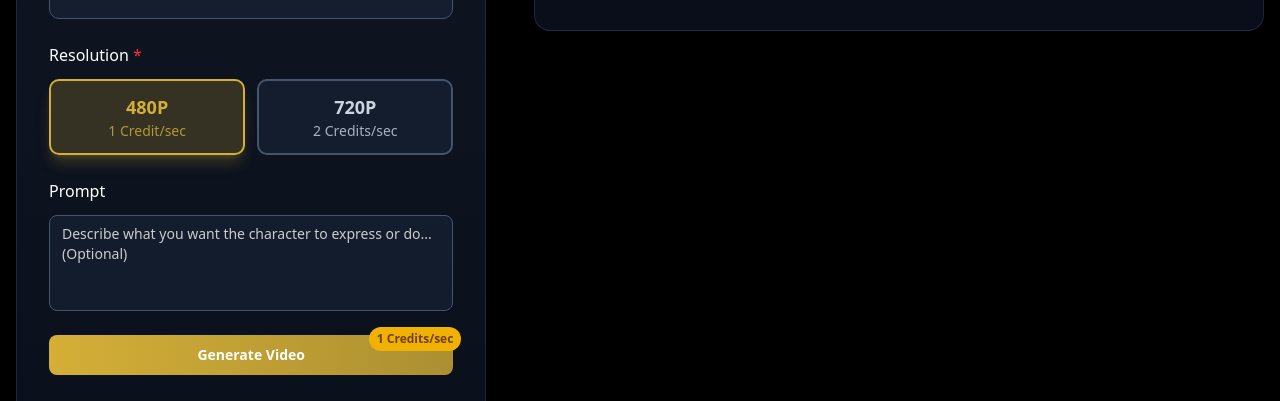
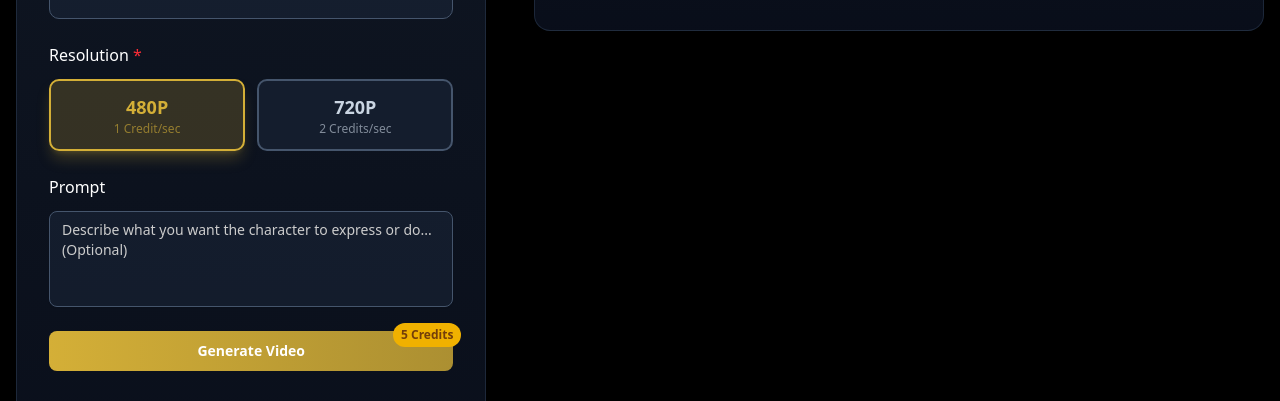
Before and after one commit to cy-code-ll/InfiniteTalk, a Next.js app: page /infinitetalk in a window 1280 px wide. Shown: the part 820-1221 px from the top of the page. Built offline with nearby package versions, Linux system fonts and the light colour scheme; no server answers.

Commit message:
更新积分计算

```diff
--- a/app/infinitetalk/InfiniteTalkGenerator.tsx
+++ b/app/infinitetalk/InfiniteTalkGenerator.tsx
@@ -6,6 +6,7 @@ import { Textarea } from '../../components/ui/textarea';
 import { Progress } from '../../components/ui/progress';
 import { useToast } from '../../components/ui/toast-provider';
 import { useUser, useClerk } from '@clerk/nextjs';
+import { useUserInfo } from '@/lib/providers';
 import { Upload, X, Download, Play, Pause, FileAudio } from 'lucide-react';
 import { api } from '@/lib/api';
 import { cn } from '@/lib/utils';
@@ -67,6 +68,7 @@ export default function InfiniteTalkGenerator() {
   const { isSignedIn } = useUser();
   const { openSignIn } = useClerk();
   const toast = useToast();
+  const { userInfo } = useUserInfo();
 
   // Form state
   const [selectedImage, setSelectedImage] = useState<File | null>(null);
@@ -198,12 +200,22 @@ export default function InfiniteTalkGenerator() {
     }
   };
 
-  // 计算积分消耗
+  // 计算积分消耗 - 新规则：5s以下固定积分，5s以上按秒计算
   const calculateCredits = (): number => {
     if (audioDuration === 0) return 0;
-    // 两种模式都根据分辨率计算积分
-    const creditsPerSecond = resolution === '480p' ? 1 : 2;
-    return audioDuration * creditsPerSecond;
+
+    // 音乐时长向上取整
+    const roundedDuration = Math.ceil(audioDuration);
+
+    // 新规则：5秒以下固定积分，5秒以上按秒计算
+    if (roundedDuration <= 5) {
+      // 5秒以下：480P=5积分，720P=10积分
+      return resolution === '480p' ? 5 : 10;
+    } else {
+      // 5秒以上：480P=1积分/秒，720P=2积分/秒
+      const creditsPerSecond = resolution === '480p' ? 1 : 2;
+      return roundedDuration * creditsPerSecond;
+    }
   };
 
   // 验证表单
@@ -223,6 +235,18 @@ export default function InfiniteTalkGenerator() {
     // 检查登录状态
     if (!isSignedIn) {
       openSignIn();
+      return;
+    }
+
+    // 检查用户积分
+    if (!userInfo) {
+      toast.error('User information not available, please try again');
+      return;
+    }
+
+    const requiredCredits = calculateCredits();
+    if (userInfo.total_credits < requiredCredits) {
+      toast.error(`Insufficient credits. You need ${requiredCredits} credits but only have ${userInfo.total_credits} credits. Please purchase more credits.`);
       return;
     }
 
@@ -474,7 +498,8 @@ export default function InfiniteTalkGenerator() {
                   >
                     <div className="text-center">
                       <div className="text-lg font-bold">480P</div>
-                      <div className="text-sm opacity-80">1 Credit/sec</div>
+
+                      <div className="text-xs opacity-60"> 1 Credit/sec</div>
                     </div>
                   </button>
                   <button
@@ -489,7 +514,8 @@ export default function InfiniteTalkGenerator() {
                   >
                     <div className="text-center">
                       <div className="text-lg font-bold">720P</div>
-                      <div className="text-sm opacity-80">2 Credits/sec</div>
+
+                      <div className="text-xs opacity-60"> 2 Credits/sec</div>
                     </div>
                   </button>
                 </div>
@@ -518,7 +544,7 @@ export default function InfiniteTalkGenerator() {
               {/* Credit cost label */}
               <div className="absolute -top-2 -right-2 bg-yellow-500 text-yellow-900 px-2 py-1 rounded-full text-xs font-bold">
                 {audioDuration > 0 ? `${calculateCredits()} Credits` :
-                  `${resolution === '480p' ? '1' : '2'} Credits/sec`}
+                  `${resolution === '480p' ? '5' : '10'} Credits`}
               </div>
             </div>
 
--- a/app/pricing/PricingFAQ.tsx
+++ b/app/pricing/PricingFAQ.tsx
@@ -24,6 +24,10 @@ export default function PricingFAQ() {
     {
       question: 'What are credits?',
       answer: 'Credits are used to generate videos and images. Different features consume different amounts of credits based on complexity.'
+    },
+    {
+      question: 'How are video generation credits calculated?',
+      answer: 'Our endpoint starts at 5 credits per 5 seconds (480p) or 10 credits per 5 seconds (720p) of video generation, with a maximum generation length of 10 minutes. For videos 5 seconds or less: 480P costs 5 credits, 720P costs 10 credits. For videos longer than 5 seconds: 480P costs 1 credit per second, 720P costs 2 credits per second. Audio duration is rounded up to the nearest second.'
     },
     {
       question: 'What payment methods do you accept?',
--- a/components/multi/MultiHero.tsx
+++ b/components/multi/MultiHero.tsx
@@ -9,6 +9,7 @@ import { Upload, Play, Download, Loader2, X, HelpCircle } from 'lucide-react';
 import { api } from '@/lib/api';
 import { useToast } from '../ui/toast-provider';
 import { useAuth, useClerk } from '@clerk/nextjs';
+import { useUserInfo } from '@/lib/providers';
 import { Tooltip, TooltipContent, TooltipProvider, TooltipTrigger } from '../ui/tooltip';
 
 interface GenerationState {
@@ -40,6 +41,7 @@ export default function MultiHero() {
   const toast = useToast();
   const { isSignedIn } = useAuth();
   const { openSignIn } = useClerk();
+  const { userInfo } = useUserInfo();
 
   // 检查登录状态
   const checkAuthAndProceed = (callback: () => void) => {
@@ -50,12 +52,12 @@ export default function MultiHero() {
     callback();
   };
 
-  // 获取音频时长
+  // 获取音频时长 - 向上取整
   const getAudioDuration = (file: File): Promise<number> => {
     return new Promise((resolve) => {
       const audio = new Audio();
       audio.onloadedmetadata = () => {
-        resolve(audio.duration);
+        resolve(Math.ceil(audio.duration)); // 向上取整
       };
       audio.onerror = () => {
         resolve(0); // 如果出错，返回0
@@ -101,10 +103,31 @@ export default function MultiHero() {
     });
   };
 
+  // 计算积分消耗
+  const calculateCredits = (): number => {
+    if (leftAudioDuration === 0 || rightAudioDuration === 0) return 0;
+
+    const maxDuration = Math.max(leftAudioDuration, rightAudioDuration);
+
+    // 新规则：5秒以下固定积分，5秒以上按秒计算
+    if (maxDuration <= 5) {
+      return resolution === '480p' ? 5 : 10;
+    } else {
+      const creditsPerSecond = resolution === '480p' ? 1 : 2;
+      return maxDuration * creditsPerSecond;
+    }
+  };
+
   const handleGenerate = async () => {
     // 检查用户是否登录
     if (!isSignedIn) {
       openSignIn();
+      return;
+    }
+
+    // 检查用户积分
+    if (!userInfo) {
+      toast.error('User information not available, please try again');
       return;
     }
 
@@ -113,9 +136,14 @@ export default function MultiHero() {
       return;
     }
 
-
     if (leftAudioDuration === 0 || rightAudioDuration === 0) {
       toast.info('Could not get audio duration');
+      return;
+    }
+
+    const requiredCredits = calculateCredits();
+    if (userInfo.total_credits < requiredCredits) {
+      toast.error(`Insufficient credits. You need ${requiredCredits} credits but only have ${userInfo.total_credits} credits. Please purchase more credits.`);
       return;
     }
 
@@ -437,10 +465,7 @@ export default function MultiHero() {
 
               {/* Generate Button */}
               <div className="space-y-3 relative">
-                {/* Credits Label */}
-                <div className="absolute -top-8 right-0 text-xs text-muted-foreground">
-                  {resolution === '480p' ? '1 Credits/sec' : '2 Credits/sec'}
-                </div>
+
                 <Button
                   onClick={handleGenerate}
                   className="w-full h-12 text-lg font-semibold bg-primary hover:bg-primary/90 text-primary-foreground"
@@ -457,19 +482,29 @@ export default function MultiHero() {
 
                 {/* Credits Info */}
                 <div className="text-center space-y-2">
-                  <div className="flex items-center justify-center gap-4 text-sm text-muted-foreground">
+
+                  <div className="flex items-center justify-center gap-4 text-xs text-muted-foreground/70">
                     <div className="flex items-center gap-1">
-                      <span className="w-2 h-2 bg-primary rounded-full"></span>
-                      <span>480P: 1 credits/sec</span>
+                      <span className="w-1.5 h-1.5 bg-primary/50 rounded-full"></span>
+                      <span>480P:  1 credit/sec</span>
                     </div>
                     <div className="flex items-center gap-1">
-                      <span className="w-2 h-2 bg-primary/70 rounded-full"></span>
-                      <span>720P: 2 credits/sec</span>
+                      <span className="w-1.5 h-1.5 bg-primary/30 rounded-full"></span>
+                      <span>720P:  2 credits/sec</span>
                     </div>
                   </div>
                   {leftAudioFile && rightAudioFile && (leftAudioDuration > 0 || rightAudioDuration > 0) && (
                     <div className="text-xs text-muted-foreground/70">
-                      Estimated cost: {resolution === '480p' ? Math.ceil(Math.max(leftAudioDuration, rightAudioDuration) * 1) : Math.ceil(Math.max(leftAudioDuration, rightAudioDuration) * 2)} credits
+                      Estimated cost: {(() => {
+                        const maxDuration = Math.max(leftAudioDuration, rightAudioDuration);
+                        // 新规则：5秒以下固定积分，5秒以上按秒计算
+                        if (maxDuration <= 5) {
+                          return resolution === '480p' ? 5 : 10;
+                        } else {
+                          const creditsPerSecond = resolution === '480p' ? 1 : 2;
+                          return maxDuration * creditsPerSecond;
+                        }
+                      })()} credits
                     </div>
                   )}
                 </div>
```
